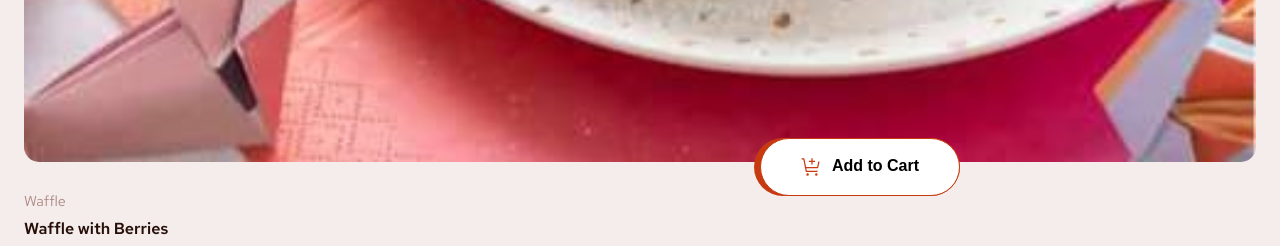
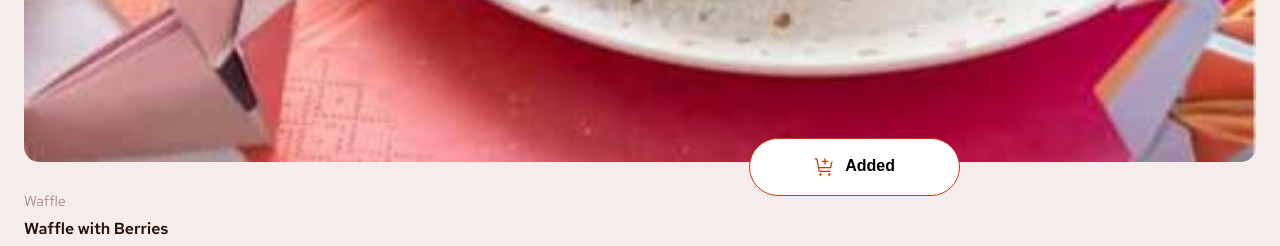
Before and after one commit to shekinahwebdev/PRODUCT-LIST-CART, a React (Vite) app: page / in a window 1280 px wide. Shown: the part 1120-1366 px from the top of the page. Built offline with nearby package versions, Linux system fonts and the light colour scheme; a web font is replaced by a local one.

Commit message:
Implement add to cart functionality and update UI for food items

```diff
--- a/src/App.css
+++ b/src/App.css
@@ -44,18 +44,20 @@ body {
   flex-direction: column;
   align-items: flex-start;
   justify-content: center;
+  align-items: center;
   gap: 10px;
 }
 
 .food-item {
   margin-top: 1rem;
 }
+
 .btn {
   display: flex;
   flex-direction: row;
   justify-content: center;
   gap: 10px;
-  padding: 1.1rem 2.5rem;
+  padding: 1.1rem 4rem;
   border-radius: 50px;
   cursor: pointer;
   border: none;
@@ -146,3 +148,7 @@ body {
 .food-item__button:hover svg {
   color: var(--Red);
 }
+
+.food-item__image.highlight {
+  border: 2px solid var(--Red);
+}
--- a/src/App.tsx
+++ b/src/App.tsx
@@ -3,7 +3,6 @@ import FoodContainer from "./components/FoodContainer";
 const App = () => {
   return (
     <main>
-      <h1 className="main_heading">Desserts</h1>
       <FoodContainer />
     </main>
   );
--- a/src/components/Food.tsx
+++ b/src/components/Food.tsx
@@ -1,4 +1,4 @@
-import React from "react";
+import React, { useState } from "react";
 import addToCart from "/assets/images/icon-add-to-cart.svg";
 interface FoodProps {
   name: string;
@@ -19,6 +19,12 @@ const Food: React.FC<FoodProps> = ({
   desktopImage,
   thumbnail,
 }) => {
+  const [isAdded, setIsAdded] = useState(false);
+
+  const handleAddtoCart = () => {
+    setIsAdded(true);
+  };
+
   return (
     <div className="food-item">
       <picture>
@@ -28,18 +34,24 @@ const Food: React.FC<FoodProps> = ({
           srcSet={tabletImage}
         />
         <source media="(min-width: 1024px)" srcSet={desktopImage} />
-        <img src={thumbnail} alt={name} className="food-item__image" />
+        <img
+          src={thumbnail}
+          alt={name}
+          className={`food-item__image ${isAdded ? "highlight" : ""}`}
+        />
       </picture>
 
-      <div className="food-item__add-section">
-        <button className="add-section btn">
+      <div className={"food-item__add-section"}>
+        {!isAdded ? (
+          <button className="add-section btn" onClick={handleAddtoCart}>
             <img
               src={addToCart}
-            alt="Add to Cart"
+              alt="Added to Cart"
               className="food-item__add-icon"
             />
-          <p>Add to Cart</p>
+            <p>Added</p>
           </button>
+        ) : (
           <div className="quantity-controls">
             <button className="food-item__button decrement">
               <svg
@@ -53,7 +65,7 @@ const Food: React.FC<FoodProps> = ({
               </svg>
             </button>
 
-          <p>4</p>
+            <p>0</p>
 
             <button className="food-item__button increment">
               <svg
@@ -70,6 +82,7 @@ const Food: React.FC<FoodProps> = ({
               </svg>
             </button>
           </div>
+        )}
       </div>
       <div className="item_class">
         <span className="food-item__category">{cathegory}</span>
--- a/src/components/FoodContainer.tsx
+++ b/src/components/FoodContainer.tsx
@@ -4,6 +4,7 @@ import Food from "./Food";
 const FoodContainer = () => {
   return (
     <section className="food_section">
+      <h1 className="main_heading">Desserts</h1>
       {data.map((food, index) => (
         <Food
           key={index}
```
Lines whose indentation alone changed are shown as unchanged.
